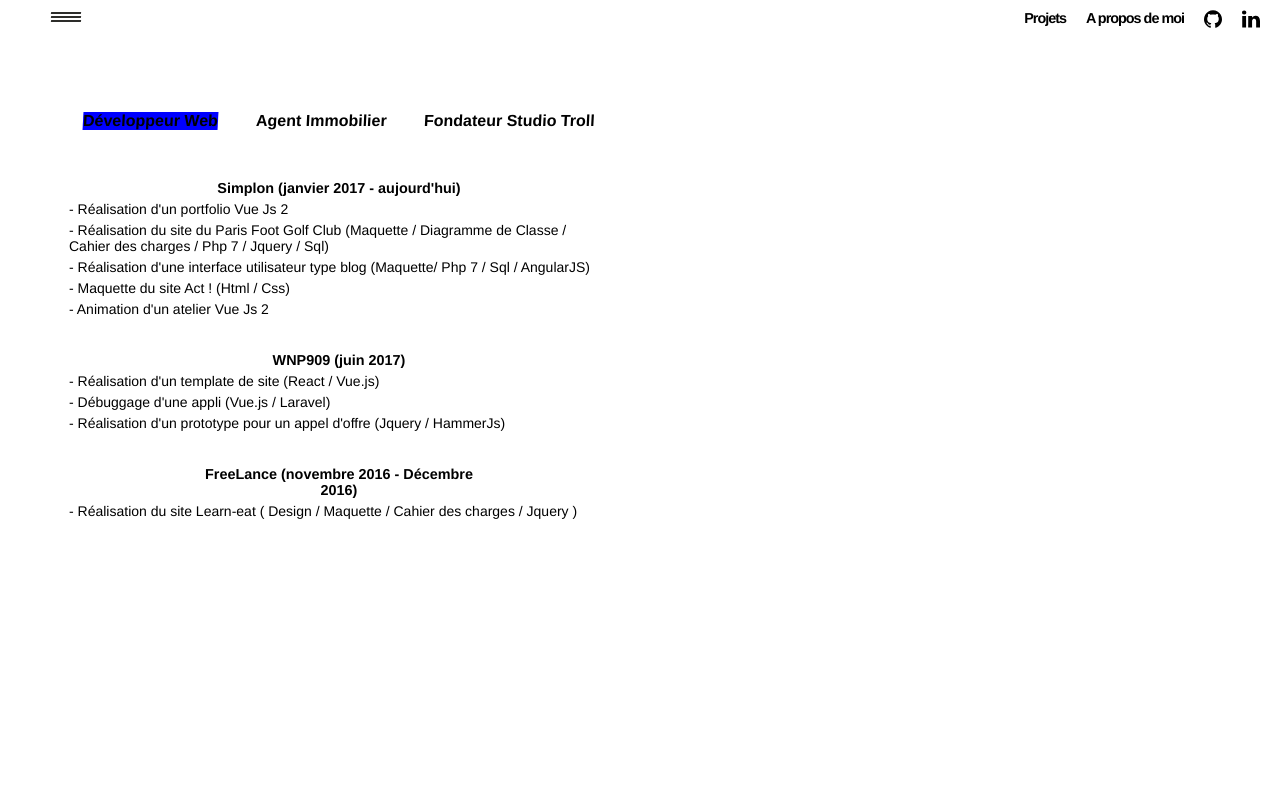
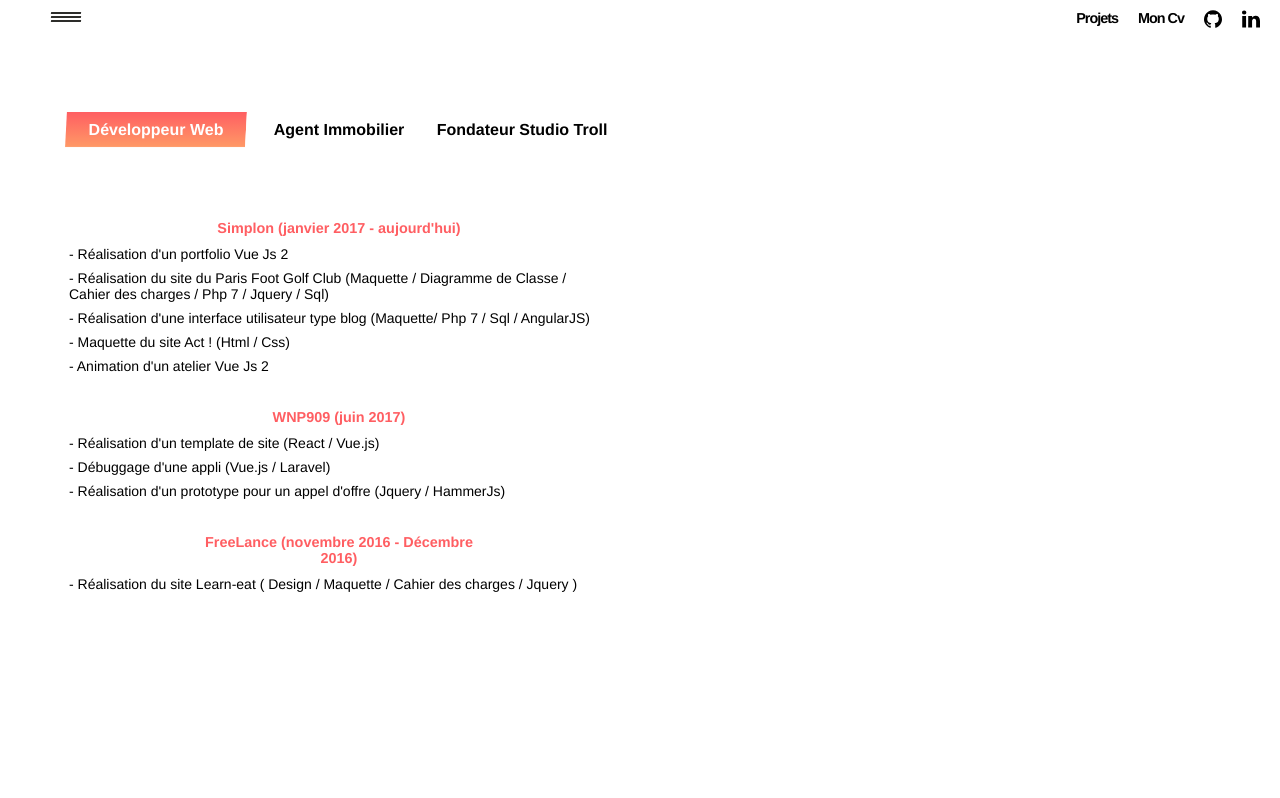
Before and after one commit to charles4nier/new_portfolio_VueJs, a Vue app: page /#/a-propos in a window 1280 px wide. Shown: the top 798 px of the page. Built offline with nearby package versions, Linux system fonts and the light colour scheme.

Commit message:
navigation dans la page cv commencée

```diff
--- a/src/App.vue
+++ b/src/App.vue
@@ -1,28 +1,3 @@
-<!-- <template>
-  <div id="app">
-    <img src="./assets/logo.png">
-    <p>Bonjour</p>
-    <router-view></router-view>
-  </div>
-</template>
-
-<script>
-export default {
-  name: 'app'
-}
-</script>
-
-<style>
-#app {
-  font-family: 'Avenir', Helvetica, Arial, sans-serif;
-  -webkit-font-smoothing: antialiased;
-  -moz-osx-font-smoothing: grayscale;
-  text-align: center;
-  color: #2c3e50;
-  margin-top: 60px;
-}
-</style> -->
-
 <template>
   <div id="app">
     <nav class="main-nav">
@@ -33,7 +8,7 @@
       </div>
       <ul>
         <li><router-link class="main-nav-link" to="/projets/learn-eat">Projets</router-link></li>
-          <li><router-link class="main-nav-link" to="/a-propos">A propos de moi</router-link></li>
+          <li><router-link class="main-nav-link" to="/a-propos">Mon Cv</router-link></li>
         <li><a class="main-nav-link" href="https://github.com/charles4nier" target="_blank"><img src="./assets/gitHub.svg" alt="l'icône de github" width="18px"></a></li>
         <li><a class="main-nav-link" href="https://www.linkedin.com/in/charles-fournier-856723121/" target="_blank"><img src="./assets/linkedin.svg" alt="l'icône de github" width="18px"></a></li>
       </ul>
@@ -48,7 +23,24 @@
     <div ref="background3" class="background3"></div>
   </div>
 </template>
+li {
+    list-style-type:none;
+    margin-bottom: 35px;
+  }
 
+  li span {
+    width: 50%;
+    display: block;
+    margin: 5px auto;
+    text-align: center;
+    font-weight: 600;
+    font-size: 0.9em;
+  }
+
+  ul div {
+    font-size: 14px;
+    margin-bottom: 5px;
+  }
 <script>
 export default {
   name: 'app',
@@ -176,9 +168,8 @@
     width: 33.4%;
     top: 0;
     background: #4CA1AF;  /* fallback for old browsers */
-background: -webkit-linear-gradient(to bottom, #C4E0E5, #4CA1AF);  /* Chrome 10-25, Safari 5.1-6 */
-background: linear-gradient(to bottom, #C4E0E5, #4CA1AF); /* W3C, IE 10+/ Edge, Firefox 16+, Chrome 26+, Opera 12+, Safari 7+ */
-
+    background: -webkit-linear-gradient(to bottom, #C4E0E5, #4CA1AF);  /* Chrome 10-25, Safari 5.1-6 */
+    background: linear-gradient(to bottom, #C4E0E5, #4CA1AF); /* W3C, IE 10+/ Edge, Firefox 16+, Chrome 26+, Opera 12+, Safari 7+ */
     z-index: 10;
   }
 
@@ -206,23 +197,23 @@
 
   .mainTransition-enter-active {
     animation-name: mainTransitionEnter;
-    animation-duration: .5s;
+    animation-duration: .7s;
     animation-timing-function: ease-out;
     transform-origin: 50% 30%;
     transform: scale(1);
   }
 
   @keyframes mainTransitionEnter {
-    0% {opacity: 0; transform: translate3d(0, -100%, 0) scaleX(1.6);},
-    100% {opacity: 1; transform: translate3d(0, 0, 0) scaleX(1);}
+    0% {opacity: 0; transform: translate3d(0, -100%, 0)},
+    100% {opacity: 1; transform: translate3d(0, 0, 0)}
   }
 
   .mainTransition-leave-active {
     transition-property: all;
-    transition-duration: .4s;
-    transition-timing-function: ease-in-out;
-    transform-origin: 50% 30%;
-    transform: translate3d(0, 100%, 0) scaleY(0.8);
+    transition-duration: .7s;
+    transition-timing-function: ease-out;
+    transform-origin: 50% 50%;
+    transform: translate3d(0, 100%, 0);
     opacity: 0;
   }
 </style>
--- a/src/components/Developer.vue
+++ b/src/components/Developer.vue
@@ -34,7 +34,7 @@
     position: absolute;
     width: 550px;
     height: 450px;
-    top: 20%;
+    top: 25%;
     left: 5%;
     padding: 15px 5px;
     overflow: hidden;
@@ -49,6 +49,7 @@
   li {
     list-style-type:none;
     margin-bottom: 35px;
+    color: #ff5e62;
   }
 
   li span {
@@ -58,11 +59,13 @@
     text-align: center;
     font-weight: 600;
     font-size: 0.9em;
+    margin-bottom: 10px;
   }
 
   ul div {
     font-size: 14px;
-    margin-bottom: 5px;
+    margin-bottom: 8px;
+    color: black;
   }
 
   .experiences-transition-enter, .experiences-transition-leave {
--- a/src/components/Immo.vue
+++ b/src/components/Immo.vue
@@ -32,7 +32,7 @@
     position: absolute;
     width: 550px;
     height: 450px;
-    top: 20%;
+    top: 25%;
     left: 5%;
     padding: 15px 5px;
     overflow: hidden;
@@ -46,6 +46,7 @@
   li {
     list-style-type:none;
     margin-bottom: 35px;
+    color: #ff5e62;
   }
 
   li span {
@@ -60,6 +61,7 @@
   ul div {
     font-size: 14px;
     margin-bottom: 5px;
+    color: black;
   }
 
   .experiences-transition-enter, .experiences-transition-leave {
--- a/src/components/StudioTroll.vue
+++ b/src/components/StudioTroll.vue
@@ -33,7 +33,7 @@
     position: absolute;
     width: 550px;
     height: 450px;
-    top: 20%;
+    top: 25%;
     left: 5%;
     padding: 15px 5px;
     overflow: hidden;
@@ -47,6 +47,7 @@
   li {
     list-style-type:none;
     margin-bottom: 35px;
+    color: #ff5e62;
   }
 
   li span {
@@ -61,6 +62,7 @@
   ul div {
     font-size: 14px;
     margin-bottom: 5px;
+    color: black;
   }
 
   .experiences-transition-enter, .experiences-transition-leave {
--- a/src/pages/LearnEat.vue
+++ b/src/pages/LearnEat.vue
@@ -26,8 +26,6 @@
             <img  ref="img2" v-if="showImg2" src="../assets/learn-eat.png" alt="">
           </div>
         </transition>
-        <span class="carroussel-dots" @click="carrousel1"></span>
-        <span class="carroussel-dots" @click="carrousel2"></span>
       </div>
     </div>
     <a class="linkToWebSite" href="http://www.learn-eat.fr/" target="_blank">Voir le site</a>
@@ -44,17 +42,6 @@
       showImg1: true,
       showImg2: false,
       showBackgroundImg: false
-    }
-  },
-  methods: {
-    carrousel1: function () {
-      this.showImg1 = true
-      this.showImg2 = false
-    },
-    carrousel2: function () {
-      this.showImg1 = false
-      this.showImg2 = true
-      this.$refs.img
     }
   },
   mounted: function () {
@@ -243,23 +230,6 @@
     border: 1px solid rgb(220, 220, 220);
   }
 
-  .carroussel-dots {
-    position: absolute;
-    width: 7px;
-    height: 7px;
-    top: 87%;
-    left: 35.5%;
-    background-color: black;
-    z-index: 100;
-    border-radius: 50%;
-    opacity: 0.9;
-    cursor: pointer;
-  }
-
-  .carroussel-dots:last-child {
-    left: 37.5%;
-  }
-
   .linkToWebSite {
     position: absolute;
     bottom: 10%;
--- a/src/pages/Moi.vue
+++ b/src/pages/Moi.vue
@@ -1,13 +1,13 @@
 <template>
   <section>
     <nav>
-      <ul class="experiences-ul">
-        <li @click="showContent" id="developer" class="cv-nav" :class="{active: showDeveloper}">Développeur Web</li>
-        <li @click="showContent" id="immo" class="cv-nav" :class="{active: showImmo}">Agent Immobilier</li>
-        <li @click="showContent" id="studio" class="cv-nav" :class="{active: showStudioTroll}">Fondateur Studio Troll</li>
+      <ul class="experiences-ul" v-if="showExperiencesContainer">
+        <li class="cv-nav" id="developer-list" :class="{active: showDeveloper}"><span @click="showContent" id="developer" :class="{active: showDeveloper}">Développeur Web</span></li>
+        <li class="cv-nav" id="immo-list" :class="{active: showImmo}"><span @click="showContent" id="immo" :class="{active: showImmo}">Agent Immobilier</span></li>
+        <li class="cv-nav" id="studio-list" :class="{active: showStudioTroll}"><span @click="showContent" id="studio" :class="{active: showStudioTroll}">Fondateur Studio Troll</span></li>
       </ul>
     </nav>
-    <div class="experiences-container">
+    <div ref="exeperiences-container" v-if="showExperiencesContainer" class="experiences-container">
       <Developer :showDeveloper="showDeveloper"></Developer>
       <Immo :showImmo="showImmo"></Immo>
       <StudioTroll :showStudioTroll="showStudioTroll"></StudioTroll>
@@ -26,6 +26,7 @@
     components: { Developer, Immo, StudioTroll },
     data () {
       return {
+        showExperiencesContainer: false,
         showDeveloper: true,
         showImmo: false,
         showStudioTroll: false
@@ -51,6 +52,11 @@
             break
         }
       }
+    },
+    mounted: function () {
+      setTimeout(() => {
+        this.showExperiencesContainer = true
+      }, 400)
     }
   }
 </script>
@@ -86,12 +92,52 @@
   }
 
   .experiences-ul li {
+    position: relative;
+    width: 180px;
+    height: 35px;
     list-style-type: none;
-    font-weight: 600;
     transform: skewX(-3deg);
+    overflow: hidden;
   }
 
-  #developer.active {
-    background-color:  blue;
+  .experiences-ul li span {
+    position: absolute;
+    display: flex;
+    width: 100%;
+    height: 100%;
+    top: 0;
+    left: 0;
+    justify-content: center;
+    align-items: center;
+    font-weight: 600;
+    color: black;
+    z-index: 5;
+    transform: skewX(3deg);
+    transition: color .2s ease-out;
+  }
+
+  #developer-list:before,  #immo-list:before, #studio-list:before{
+    position: absolute;
+    width: 100%;
+    height: 100%;
+    content: '';
+    top: 0;
+    left: 0;
+    transform: translate3d(0, -100%, 0);
+    transition: transform .2s ease-out;
+  }
+
+  #developer-list:before, #immo-list:before, #studio-list:before {
+    background: #ff9966;  /* fallback for old browsers */
+    background: -webkit-linear-gradient(to bottom, #ff5e62, #ff9966);  /* Chrome 10-25, Safari 5.1-6 */
+    background: linear-gradient(to bottom, #ff5e62, #ff9966); /* W3C, IE 10+/ Edge, Firefox 16+, Chrome 26+, Opera 12+, Safari 7+ */
+  }
+
+  #developer.active, #immo.active, #studio.active {
+    color: white;
+  }
+
+  #developer-list.active:before, #immo-list.active:before, #studio-list.active:before {
+    transform: translate3d(0, 0, 0);
   }
 </style>
```
